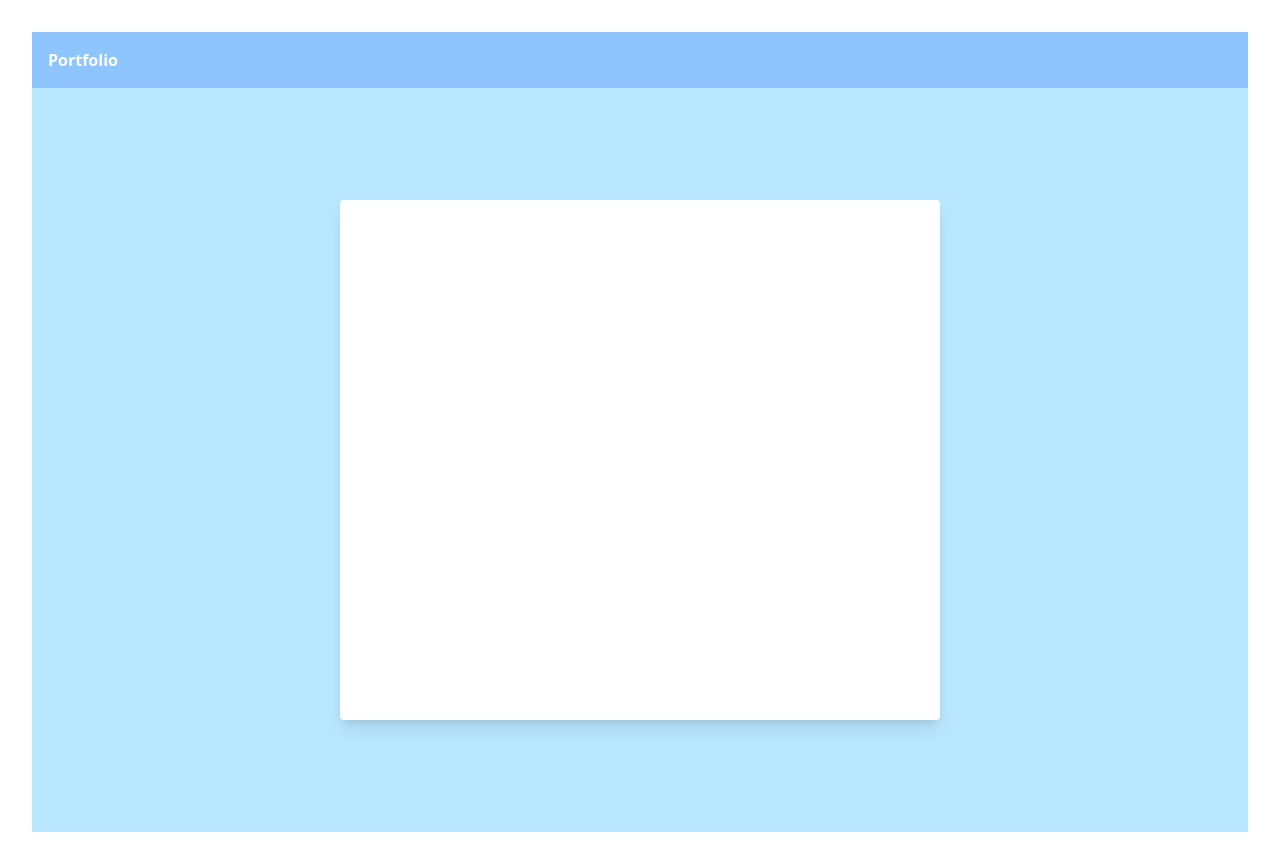
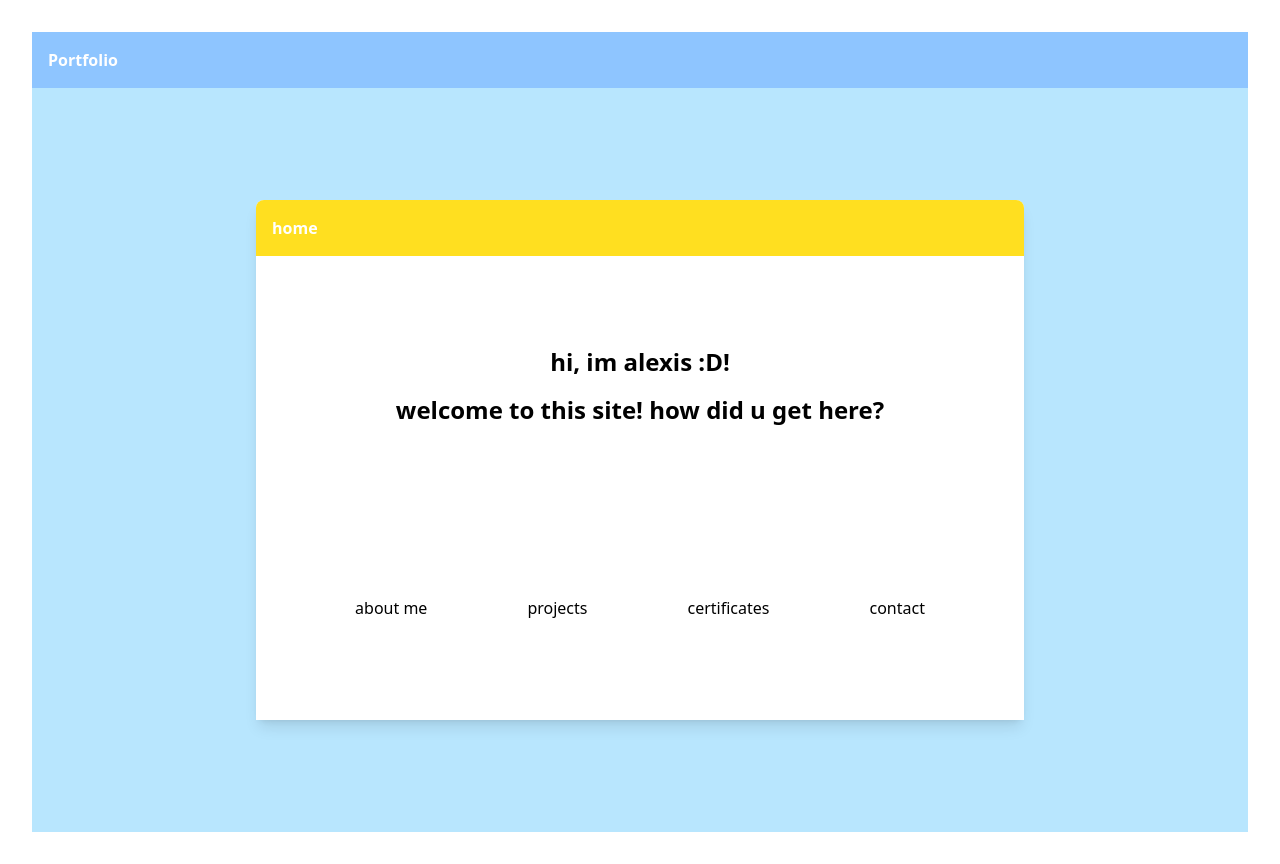
Before and after one commit to Alexis-Roman/portfolio, a React (Vite) app: page / in a window 1280 px wide. Built offline with nearby package versions, Linux system fonts and the light colour scheme.

Commit message:
added home details

```diff
--- a/src/components/Home/Home.jsx
+++ b/src/components/Home/Home.jsx
@@ -11,14 +11,26 @@ const Home = () => {
 
       <div className="flex-1 flex items-center justify-center">
 
-        <div className="h-130 w-2/3 bg-white w-[600px] rounded-sm shadow-lg">
-          <h1 className="text-2xl font-bold text-center"></h1>
+      <div className="h-130 bg-white w-3xl rounded-t-lg shadow-lg">
+        <div className="h-14 bg-yellow-300 flex items-center px-4 text-white font-bold rounded-t-lg">
+          home
         </div>
+
+        <div className="flex flex-col items-center justify-center h-2/4 space-y-4 mb-20">
+            <h1 className="text-2xl font-bold text-center">hi, im alexis :D!</h1>
+            <h1 className="text-2xl font-bold text-center">welcome to this site! how did u get here?</h1>
+        </div>
+        <div className="flex flex-row space-x-25 justify-center">
+          <div>about me</div>
+          <div>projects</div>
+          <div>certificates</div>
+          <div>contact</div>
+        </div>
+      </div>
       </div>
 
     </div>
   )
 }
 
-
 export default Home;
```
